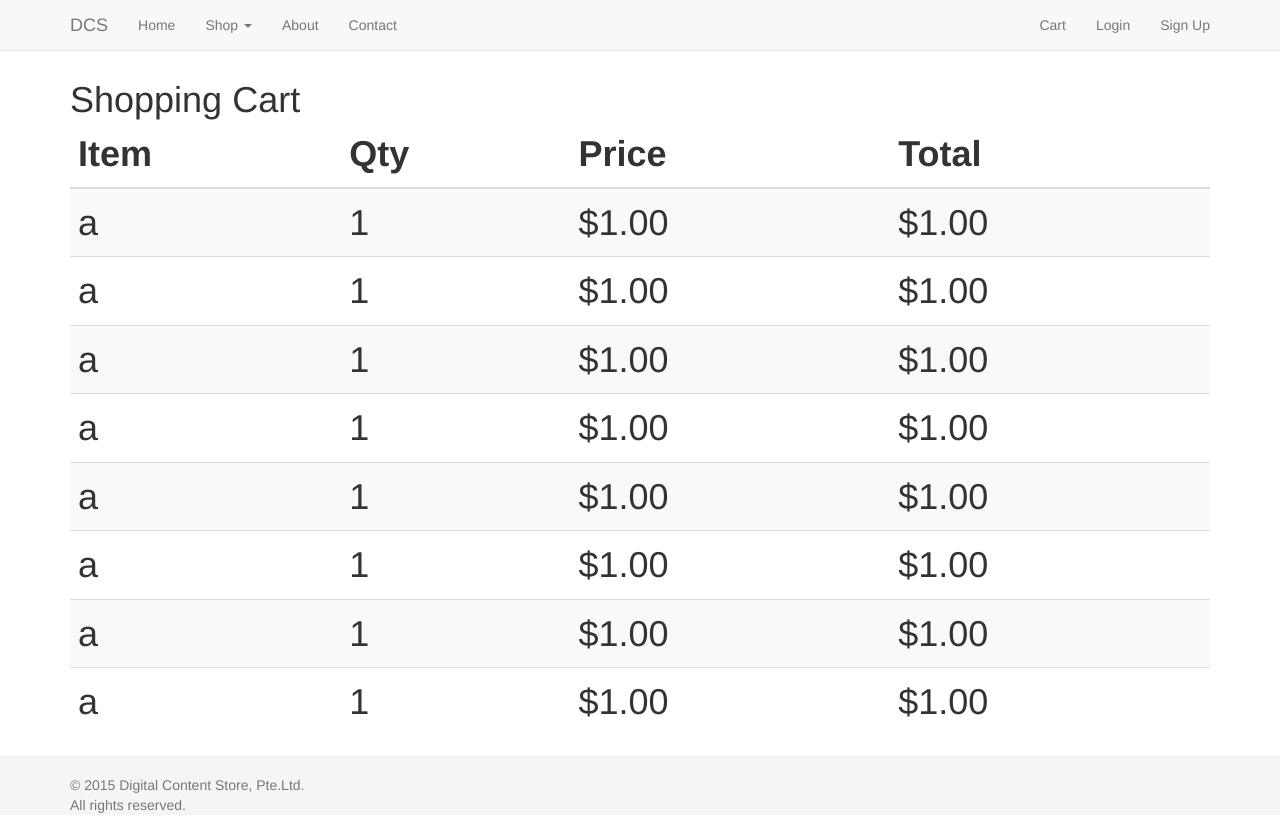
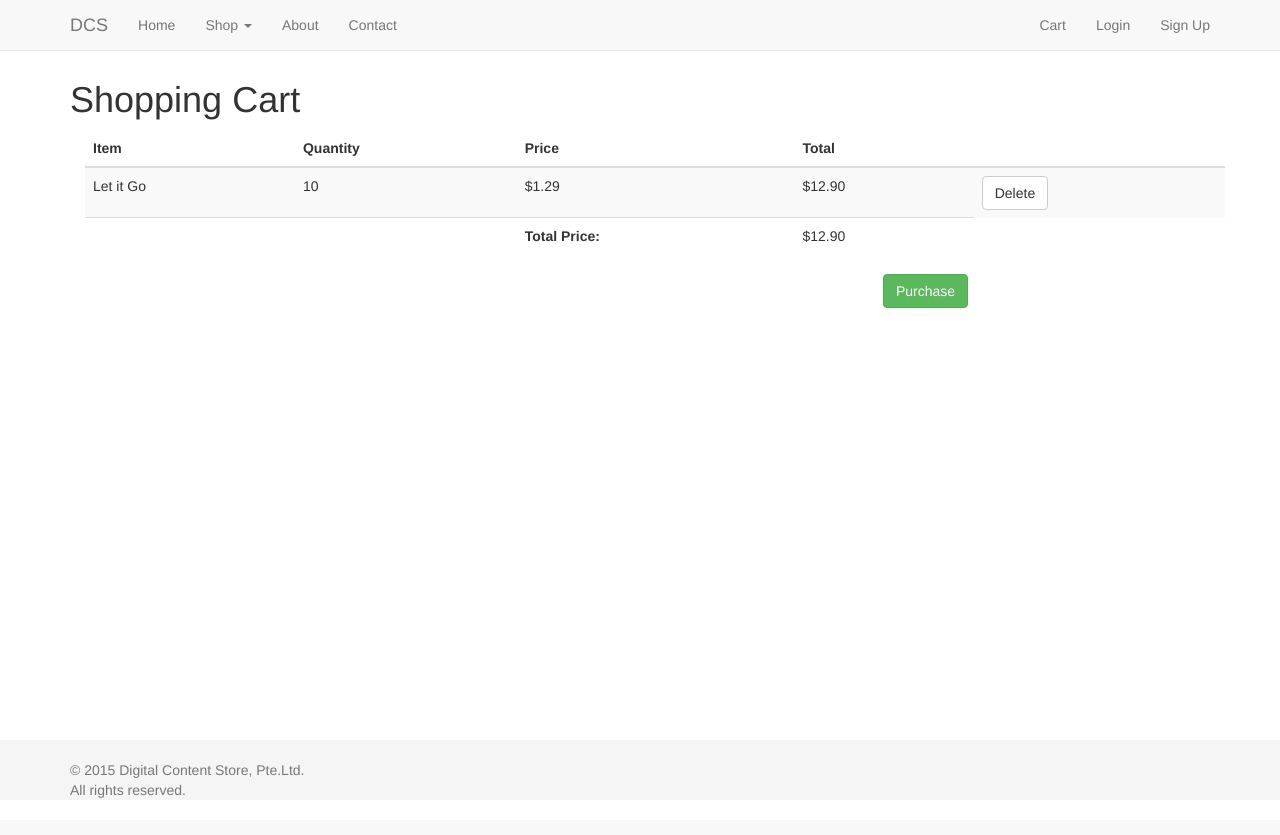
Before and after one commit to 9gix/dcs, a Django app: a page that uses templates/transaction/checkout.html in a window 1280 px wide. After the commit the page ends 798 px from the top, so only its background shows below. Run offline with Django 3.2, Linux system fonts and the light colour scheme; data comes from the database, SQL or seed files in the repository; tables that the repository leaves empty hold one stand-in row (values such as "Sample post"); parts of the project's set-up code (start-up, migrations or seed data) failed here and were passed over; some libraries are stand-ins or nearby versions.

Commit message:
Checkout view

```diff
--- /dev/null
+++ b/statics/css/checkout.css
@@ -0,0 +1,8 @@
+#empty {
+	text-align: center;
+	color: grey;
+}
+
+#purchase {
+	margin-left: 70%;
+}
--- a/templates/transaction/checkout.html
+++ b/templates/transaction/checkout.html
@@ -1,71 +1,63 @@
 {% extends "transaction/base.html" %}
+{% load staticfiles %}
 
 {% block title %}
 Checkout
 {% endblock %}
 
+{% block css %}
+{{ block.super }}
+<link rel="stylesheet" href="{% static "css/checkout.css" %}">
+{% endblock css %}
+
+{% block js %}
+
+{% endblock %}
+
 {% block content %}
-<h1> Shopping Cart
+<h1> Shopping Cart </h1>
+<div class="container">
 	<table class="table table-striped">
 		<thead>
 			<tr>
 				<th>Item</th>
-			<th>Qty</th>
+				<th>Quantity</th>
 				<th>Price</th>
 				<th>Total</th>
+				<th></th>
 			</tr>
 		</thead>
-
+		{% if cart_items %}
+		<tbody>
+			{% for item in cart_items %}
+			<tr>
+				<td>{{ item.name }}</td>
+				<td>{{ item.quantity }}</td>
+				<td>${{ item.price }}</td>
+				<td>${{ item.total }}</td>
+				<td>
+					<button type="button" class="btn btn-default">Delete
+					</button>
+				</td>
+			</tr>
+			{% endfor %}
+		</tbody>
+		<tfoot>
+			<tr>
+				<td colspan="2"></td>
+				<td><b>Total Price:</b></td>
+				<td>${{ total_price }}</td>
+			</tr>
+		</tfoot>
+		{% else %}
 		<tbody>
 			<tr>
-			<td>a</td>
-			<td>1</td>
-			<td>$1.00</td>
-			<td>$1.00</td>
-		</tr>
-		<tr>
-			<td>a</td>
-			<td>1</td>
-			<td>$1.00</td>
-			<td>$1.00</td>
-		</tr>
-		<tr>
-			<td>a</td>
-			<td>1</td>
-			<td>$1.00</td>
-			<td>$1.00</td>
-		</tr>
-		<tr>
-			<td>a</td>
-			<td>1</td>
-			<td>$1.00</td>
-			<td>$1.00</td>
-		</tr>
-		<tr>
-			<td>a</td>
-			<td>1</td>
-			<td>$1.00</td>
-			<td>$1.00</td>
-		</tr>
-		<tr>
-			<td>a</td>
-			<td>1</td>
-			<td>$1.00</td>
-			<td>$1.00</td>
-		</tr>
-		<tr>
-			<td>a</td>
-			<td>1</td>
-			<td>$1.00</td>
-			<td>$1.00</td>
-		</tr>
-		<tr>
-			<td>a</td>
-			<td>1</td>
-			<td>$1.00</td>
-			<td>$1.00</td>
+				<td colspan="4" id="empty">There are no items added to the cart</td>
 			</tr>
 		</tbody>
+		{% endif %}
+	</table>
 
-</table>
+	<button type="button" class="btn btn-success" id="purchase">Purchase</button>
+</div>
 {% endblock %}
--- a/transaction/models.py
+++ b/transaction/models.py
@@ -4,6 +4,9 @@ from django.contrib.auth.models import User
 from django.contrib.contenttypes.models import ContentType
 from django.contrib.contenttypes import generic
 
+from .managers import (
+    MultimediaManager,
+)
 
 class Cart(models.Model):
     id = models.AutoField(primary_key=True)
--- a/transaction/views.py
+++ b/transaction/views.py
@@ -1,5 +1,22 @@
 from django.shortcuts import render
+
+from .models import (
+	CartItem
+)
+
+from multimedia.models import Multimedia
 
 # Create your views here.
 def cart_item_list(request, cart_id):
-	return render(request, '../templates/transaction/checkout.html')
+	cart_items_query_set = CartItem.objects.filter(cart=cart_id)
+	cart_items_dict = cart_items_query_set.values()
+	total_price = 0;
+
+	for item in cart_items_dict:
+		multimedia = Multimedia.objects.get(id=item['object_id'])
+		item['name'] = multimedia.name
+		item['price'] = multimedia.price
+		item['total'] = item['quantity'] * multimedia.price
+		total_price += item['total']
+
+	return render(request, '../templates/transaction/checkout.html', {'cart_items': cart_items_dict, 'total_price': total_price})
```
Also changed, not shown: transaction/managers.py (+15 -2 lines). Lines whose indentation alone changed are shown as unchanged.
